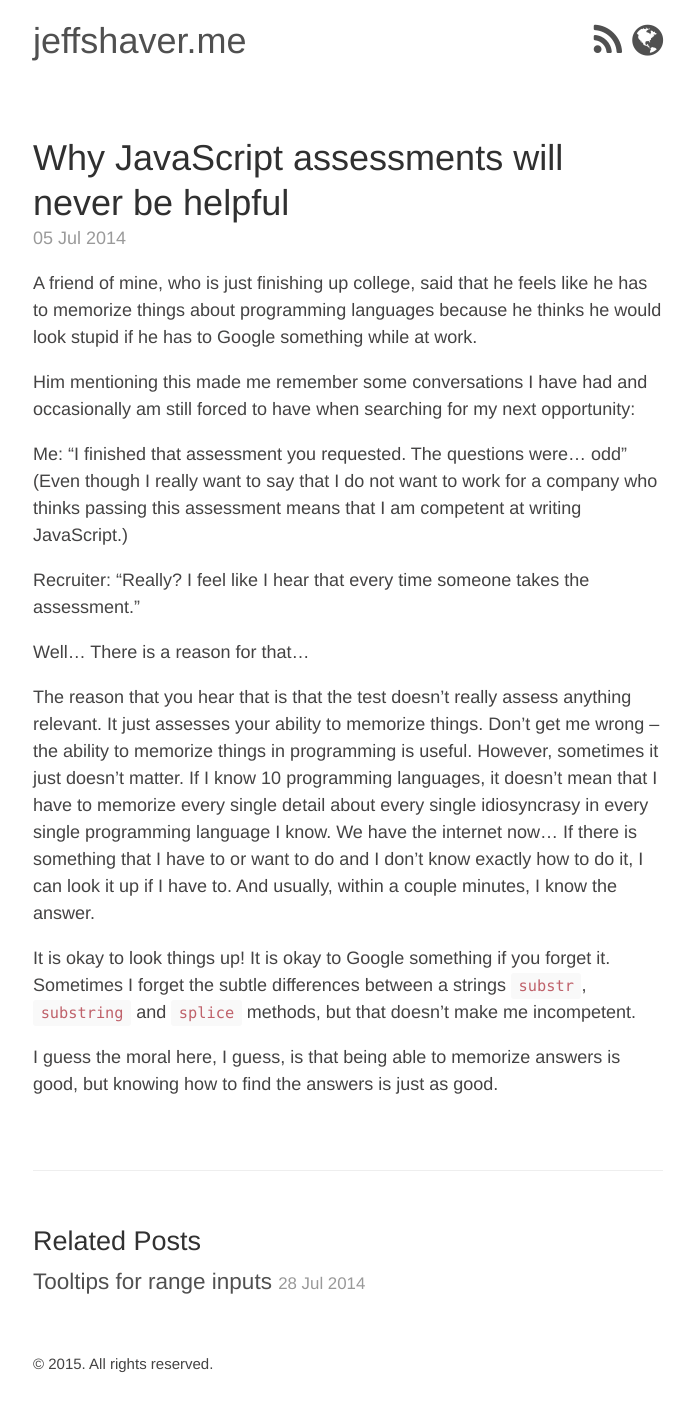
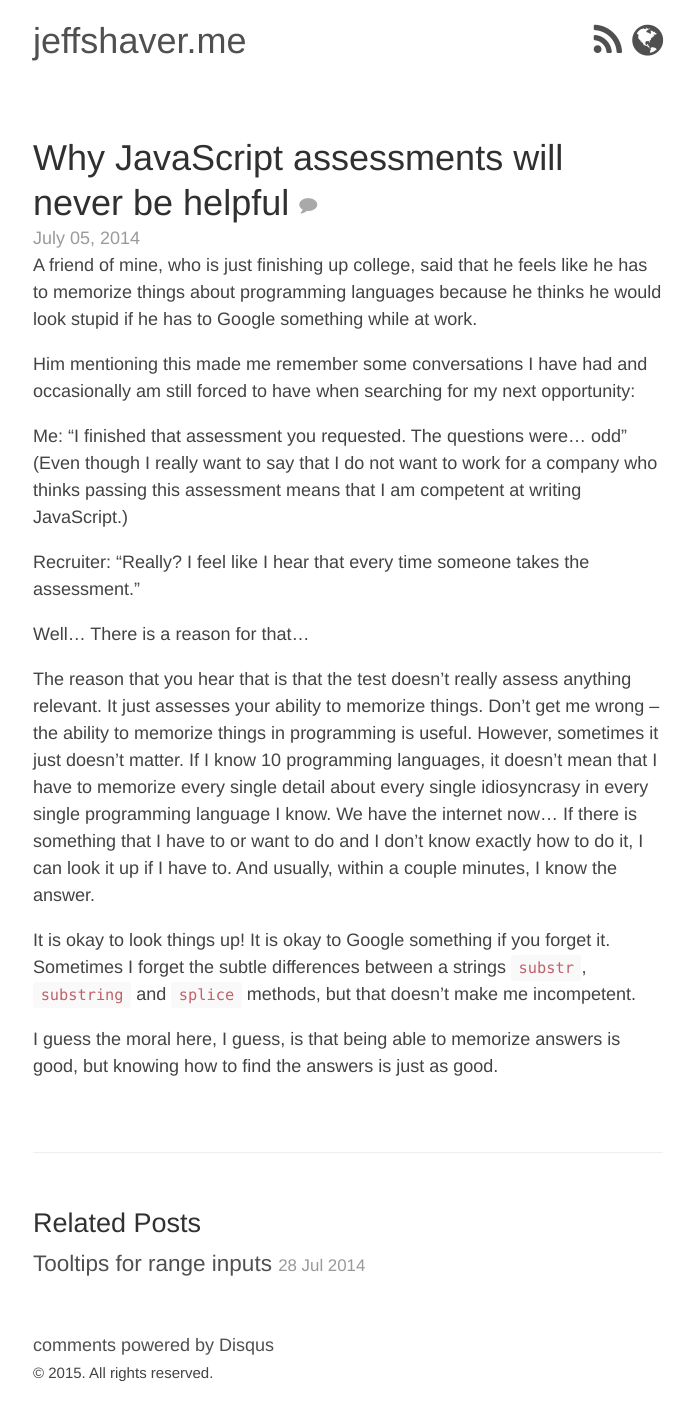
Before and after one commit to jeffshaver/jeffshaver.github.io, a Jekyll site: the page built from _posts/2014-07-05-why-javascript-assessments-will-never-be-useful.md, in a window 1280 px wide. Shown: the whole page, without its empty margins (292-986 px from the left). Built offline with Jekyll 4.4.1, drawn with Linux system fonts in a browser that asks for light colours; nearby versions of some CDN libraries; comment, search, counter and statistics services are not loaded.

Commit message:
More style changes. Add disqus comments

```diff
--- a/_layouts/post.html
+++ b/_layouts/post.html
@@ -3,8 +3,8 @@
 ---
 
 <article class="post">
-  <h1 class="post-title">{{ page.title }}</h1>
-  <time datetime="{{ page.date | date_to_xmlschema }}" class="post-date">{{ page.date | date_to_string }}</time>
+  <h1 class="post-title">{{ page.title }} <a class="post-comment-count" href="#disqus_comments"><span class="disqus-comment-count" data-disqus-identifier="{{page.permalink}}"></span><i class="fa fa-comment"></i></a></h1>
+  <time datetime="{{ page.date | date_to_xmlschema }}" class="post-date">{{ page.date | date: '%B %d, %Y' }}</time>
   {{ content }}
 </article>
 
@@ -25,3 +25,36 @@
   </ul>
 </aside>
 {% endif %}
+{% if page.comments %}
+<div id="disqus_comments"></div>
+<div id="disqus_thread"></div>
+<script type="text/javascript">
+  /* * * CONFIGURATION VARIABLES: EDIT BEFORE PASTING INTO YOUR WEBPAGE * * */
+  var disqus_shortname = 'jeffshaver';
+  // var disqus_developer = 1; // Comment out when the site is live
+  var disqus_identifier = "{{ page.permalink }}";
+
+  /* * * DON'T EDIT BELOW THIS LINE * * */
+  (function() {
+    var dsq = document.createElement('script'); dsq.type = 'text/javascript'; dsq.async = true;
+    dsq.src = '//' + disqus_shortname + '.disqus.com/embed.js';
+    (document.getElementsByTagName('head')[0] || document.getElementsByTagName('body')[0]).appendChild(dsq);
+  })();
+</script>
+<noscript>Please enable JavaScript to view the <a href="http://disqus.com/?ref_noscript">comments powered by Disqus.</a></noscript>
+<a href="http://disqus.com" class="dsq-brlink">comments powered by <span class="logo-disqus">Disqus</span></a>
+{% endif %}
+
+<script type="text/javascript">
+  /* * * CONFIGURATION VARIABLES: EDIT BEFORE PASTING INTO YOUR WEBPAGE * * */
+  var disqus_shortname = 'jeffshaver'; // required: replace example with your forum shortname
+  // var disqus_developer = 1; // Comment out when the site is live
+
+  /* * * DON'T EDIT BELOW THIS LINE * * */
+  (function () {
+    var s = document.createElement('script'); s.async = true;
+    s.type = 'text/javascript';
+    s.src = 'http://' + disqus_shortname + '.disqus.com/count.js';
+    (document.getElementsByTagName('HEAD')[0] || document.getElementsByTagName('BODY')[0]).appendChild(s);
+  }());
+</script>
--- a/_sass/_posts.scss
+++ b/_sass/_posts.scss
@@ -28,7 +28,7 @@
 }
 
 .archive-post .post-title {
-  font-size: 1.2rem;
+  font-size: 1.4rem;
 }
 
 // Blog post or page title
@@ -48,16 +48,28 @@
   margin-top: 0;
 }
 
-.post-tldr {
+.post-title .post-comment-count {
+  font-size: 1rem;
+  font-weight: 200;
+  color: lighten(#444343, 40%);
+}
+
+.post-title .post-comment-count, .post-title .post-comment-count span {
+  vertical-align: middle;
+}
+
+.archive-post .post-tldr {
   color: lighten(#444343, 30%);
-  margin: 0;
+}
+
+.archive-post .post-date {
+  font-size: .9rem;
 }
 
 // Meta data line below post title
 .post-date {
   display: block;
   margin-top: -.5rem;
-  margin-bottom: 1rem;
   color: #9a9a9a;
 }
 
```
Also changed, not shown: _posts/2014-07-05-why-javascript-assessments-will-never-be-useful.md (+1 -0 lines), _posts/2014-07-28-tooltips-for-range-inputs.md (+1 -0 lines), index.html (+16 -4 lines).
